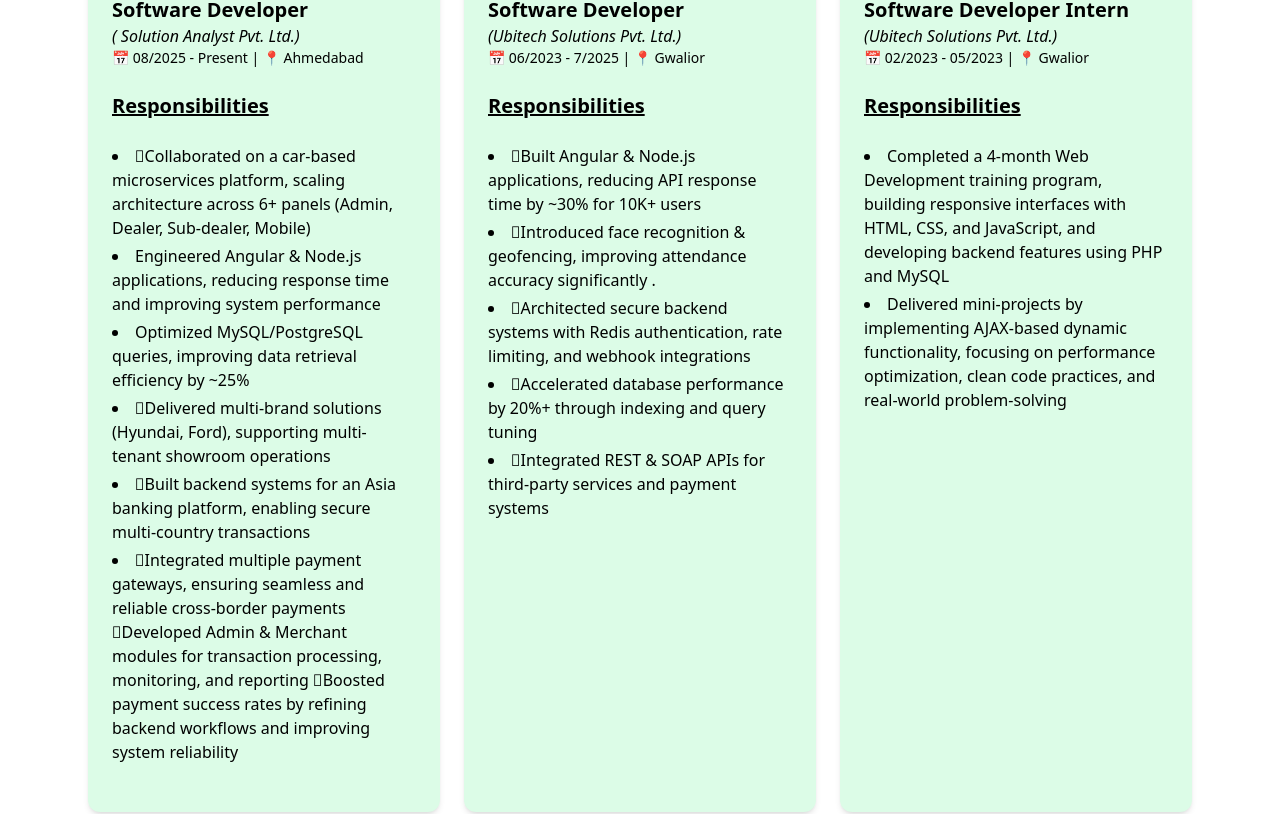
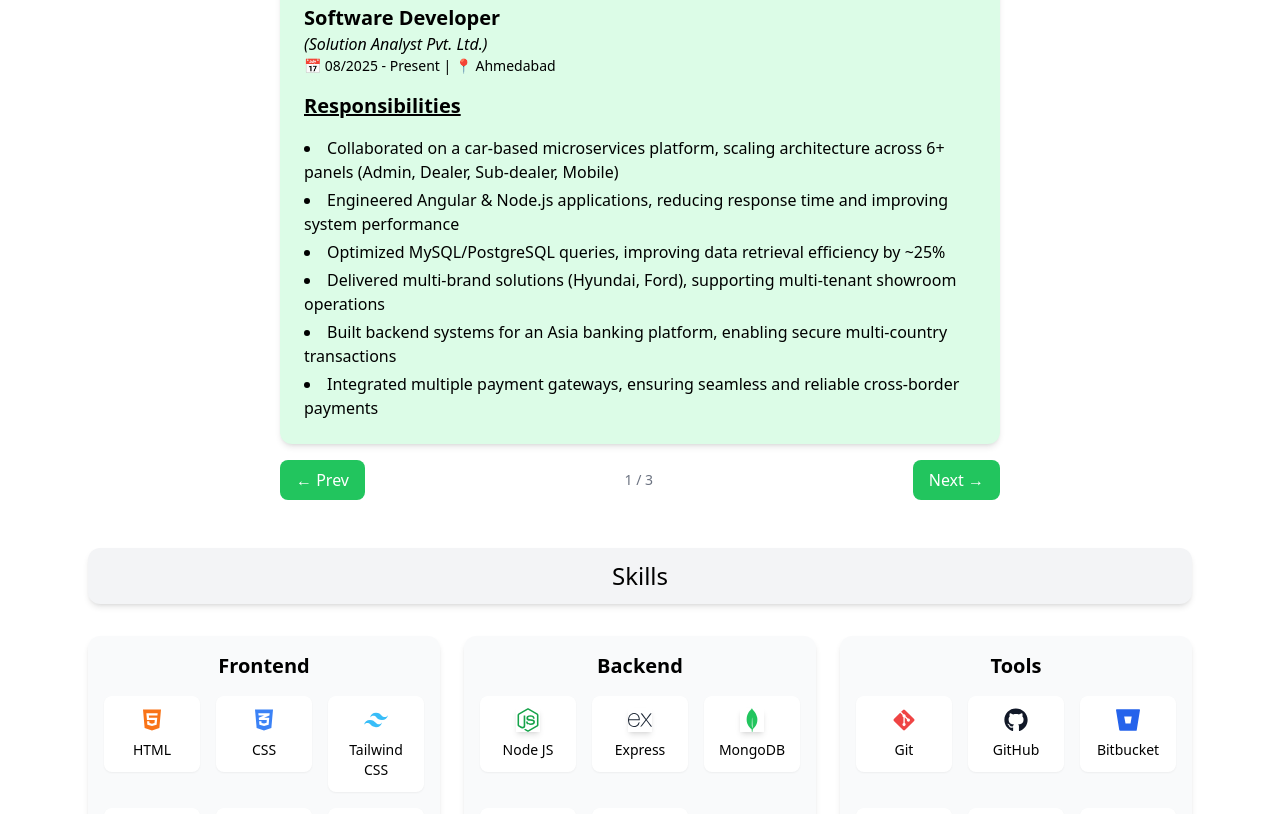
Before and after one commit to Poornimabatham/poornimaportfolio_14-2025, a React (Create React App) app: page / in a window 1280 px wide. Shown: the part 906-1720 px from the top of the page. Built offline with nearby package versions, Linux system fonts and the light colour scheme.

Commit message:
improved ui

```diff
--- a/src/App.css
+++ b/src/App.css
@@ -36,3 +36,33 @@
     transform: rotate(360deg);
   }
 }
+
+
+.flip-card {
+  perspective: 1000px;
+}
+
+.flip-card-inner {
+  position: relative;
+  width: 100%;
+  transition: transform 0.7s;
+  transform-style: preserve-3d;
+}
+
+.flip-card:hover .flip-card-inner {
+  transform: rotateY(180deg);
+}
+
+.flip-card-front,
+.flip-card-back {
+  backface-visibility: hidden;
+  -webkit-backface-visibility: hidden;
+}
+
+.flip-card-back {
+  position: absolute;
+  top: 0;
+  left: 0;
+  width: 100%;
+  transform: rotateY(180deg);
+}
--- a/src/components/Experience.js
+++ b/src/components/Experience.js
@@ -1,122 +1,94 @@
-import React from "react";
+import React, { useState } from "react";
+
+const experiences = [
+  {
+    title: "Software Developer",
+    company: "Solution Analyst Pvt. Ltd.",
+    duration: "📅 08/2025 - Present | 📍 Ahmedabad",
+    points: [
+      "Collaborated on a car-based microservices platform, scaling architecture across 6+ panels (Admin, Dealer, Sub-dealer, Mobile)",
+      "Engineered Angular & Node.js applications, reducing response time and improving system performance",
+      "Optimized MySQL/PostgreSQL queries, improving data retrieval efficiency by ~25%",
+      "Delivered multi-brand solutions (Hyundai, Ford), supporting multi-tenant showroom operations",
+      "Built backend systems for an Asia banking platform, enabling secure multi-country transactions",
+      "Integrated multiple payment gateways, ensuring seamless and reliable cross-border payments",
+    ],
+  },
+  {
+    title: "Software Developer",
+    company: "Ubitech Solutions Pvt. Ltd.",
+    duration: "📅 06/2023 - 7/2025 | 📍 Gwalior",
+    points: [
+      "Built Angular & Node.js applications, reducing API response time by ~30% for 10K+ users",
+      "Introduced face recognition & geofencing, improving attendance accuracy significantly",
+      "Architected secure backend systems with Redis authentication, rate limiting, and webhook integrations",
+      "Accelerated database performance by 20%+ through indexing and query tuning",
+      "Integrated REST & SOAP APIs for third-party services and payment systems",
+    ],
+  },
+  {
+    title: "Software Developer Intern",
+    company: "Ubitech Solutions Pvt. Ltd.",
+    duration: "📅 02/2023 - 05/2023 | 📍 Gwalior",
+    points: [
+      "Completed a 4-month Web Development training program, building responsive interfaces with HTML, CSS, and JavaScript, and developing backend features using PHP and MySQL",
+      "Delivered mini-projects by implementing AJAX-based dynamic functionality, focusing on performance optimization, clean code practices, and real-world problem-solving",
+    ],
+  },
+];
 
 const Experience = () => {
+  const [current, setCurrent] = useState(0);
+
+  const prev = () =>
+    setCurrent((prev) => (prev === 0 ? experiences.length - 1 : prev - 1));
+  const next = () =>
+    setCurrent((prev) => (prev === experiences.length - 1 ? 0 : prev + 1));
+
+  const exp = experiences[current];
+
   return (
-    <>
-      <div id="experience" className="p-6 max-w-6xl mx-auto">
-        <h1 className="flex items-center justify-center bg-gray-100 p-3 rounded-xl shadow-md hover:shadow-2xl transition-shadow duration-300 mb-8">
+    <div id="experience" className="p-6 max-w-3xl mx-auto">
+      <h1 className="flex items-center justify-center bg-gray-100 p-3 rounded-xl shadow-md hover:shadow-2xl transition-shadow duration-300 mb-8 text-2xl">
         Experience
       </h1>
 
-        <div className="grid grid-cols-1 md:grid-cols-3 gap-6">
-          {/* Left Side Box - Experience */}
-
-          <div className="bg-green-100 text-black p-6 rounded-xl shadow-md hover:shadow-2xl transition-shadow duration-300">
-            {/* Job 1 */}
-            <div className="mb-6">
-              <h3 className="text-xl font-semibold">Software Developer</h3>
-              <p className="italic">( Solution Analyst Pvt. Ltd.)</p>
-              <p className="text-sm mb-2">
-                📅 08/2025 - Present | 📍 Ahmedabad
-              </p>
-              <h3 className="text-xl my-6 underline font-semibold">
+      <div className="relative">
+        {/* Card */}
+        <div className="bg-green-100 text-black p-6 rounded-xl shadow-md min-h-64">
+          <h3 className="text-xl font-semibold">{exp.title}</h3>
+          <p className="italic">({exp.company})</p>
+          <p className="text-sm mb-2">{exp.duration}</p>
+          <h3 className="text-xl my-4 underline font-semibold">
             Responsibilities
           </h3>
           <ul className="list-disc list-inside space-y-1">
-                <li>
-                  Collaborated on a car-based microservices platform, scaling
-                  architecture across 6+ panels (Admin, Dealer, Sub-dealer,
-                  Mobile)
-                </li>
-
-                <li>
-                  Engineered Angular & Node.js applications, reducing response
-                  time and improving system performance
-                </li>
-                <li>
-                  Optimized MySQL/PostgreSQL queries, improving data retrieval
-                  efficiency by ~25%
-                </li>
-                <li>
-                  Delivered multi-brand solutions (Hyundai, Ford), supporting
-                  multi-tenant showroom operations
-                </li>
-                <li>
-                  Built backend systems for an Asia banking platform, enabling
-                  secure multi-country transactions
-                </li>
-                <li>
-                  Integrated multiple payment gateways, ensuring seamless and
-                  reliable cross-border payments Developed Admin & Merchant
-                  modules for transaction processing, monitoring, and reporting
-                  Boosted payment success rates by refining backend workflows
-                  and improving system reliability
-                </li>
+            {exp.points.map((point, i) => (
+              <li key={i}>{point}</li>
+            ))}
           </ul>
         </div>
-          </div>
-          <div className="bg-green-100 text-black p-6 rounded-xl shadow-md hover:shadow-2xl transition-shadow duration-300">
-            <div className="mb-6">
-              <h3 className="text-xl font-semibold">Software Developer</h3>
-              <p className="italic">(Ubitech Solutions Pvt. Ltd.)</p>
-              <p className="text-sm mb-2">📅 06/2023 - 7/2025 | 📍 Gwalior</p>
-              <h3 className="text-xl my-6 underline font-semibold">
-                Responsibilities
-              </h3>
-              <ul className="list-disc list-inside space-y-1">
-                <li>
-                  Built Angular & Node.js applications, reducing API response
-                  time by ~30% for 10K+ users
-                </li>
-                <li>
-                  Introduced face recognition & geofencing, improving
-                  attendance accuracy significantly .
-                </li>
-                <li>
-                  Architected secure backend systems with Redis authentication,
-                  rate limiting, and webhook integrations
-                </li>
-                <li>
-                  Accelerated database performance by 20%+ through indexing and
-                  query tuning
-                </li>
-                <li>
-                  Integrated REST & SOAP APIs for third-party services and
-                  payment systems
-                </li>
-              </ul>
-            </div>
-          </div>
 
-          {/* Right Side Box - Intern Experience */}
-          <div className="bg-green-100 text-black p-6 rounded-xl shadow-md hover:shadow-2xl transition-shadow duration-300">
-            <div>
-              <h3 className="text-xl font-semibold">
-                Software Developer Intern
-              </h3>
-              <p className="italic">(Ubitech Solutions Pvt. Ltd.)</p>
-              <p className="text-sm mb-2">📅 02/2023 - 05/2023 | 📍 Gwalior</p>
-              <h3 className="text-xl my-6 underline font-semibold">
-                Responsibilities
-              </h3>
-              <ul className="list-disc list-inside space-y-1">
-                <li>
-                  Completed a 4-month Web Development training program, building
-                  responsive interfaces with HTML, CSS, and JavaScript, and
-                  developing backend features using PHP and MySQL
-                </li>
-                <li>
-                  {" "}
-                  Delivered mini-projects by implementing AJAX-based dynamic
-                  functionality, focusing on performance optimization, clean
-                  code practices, and real-world problem-solving
-                </li>
-              </ul>
+        {/* Navigation */}
+        <div className="flex items-center justify-between mt-4">
+          <button
+            onClick={prev}
+            className="bg-green-500 text-white px-4 py-2 rounded-lg hover:bg-green-600 transition"
+          >
+            ← Prev
+          </button>
+          <span className="text-sm text-gray-500">
+            {current + 1} / {experiences.length}
+          </span>
+          <button
+            onClick={next}
+            className="bg-green-500 text-white px-4 py-2 rounded-lg hover:bg-green-600 transition"
+          >
+            Next →
+          </button>
         </div>
       </div>
     </div>
-      </div>
-    </>
   );
 };
 
--- a/src/components/HeroSection.js
+++ b/src/components/HeroSection.js
@@ -2,22 +2,39 @@
 
 const HeroSection = () => {
   return (
-    <div id="about" className="p-9 max-w-4xl  mx-auto">
-      <div className="bg-grey-300 text-black p-6 rounded-xl shadow-md hover:shadow-2xl transition-shadow duration-300">
-        <h1 className="text-2xl font-medium">I'm Poornima Batham</h1>
-        <p className="mt-2 text-sm">Software Developer</p>
-        <p className="mt-2 text-sm">Address: Gwalior, Madhya Pradesh</p>
-        <p
-          className="mt-4 mb-9
-         text-medium leading-relaxed "
-        >
-          Full Stack Developer with 3+ years of experience building scalable web
-          applications using modern frontend and backend technologies. Expertise
-          in Node.js, React, Angular, and microservices architecture, with a
-          strong focus on performance optimization, secure APIs, and seamless
-          thirdparty integrations. Proven ability to deliver high-quality
-          solutions in agile environments.
-        </p>
+    <div id="about" className="p-9 max-w-4xl mx-auto">
+      <div className="flip-card">
+        <div className="flip-card-inner">
+          {/* Front */}
+          <div className="flip-card-front bg-grey-300 text-black p-6 rounded-xl shadow-md">
+            <h1 className="text-2xl font-medium">I'm Poornima Batham</h1>
+            <p className="mt-2 text-sm">Software Developer</p>
+            <p className="mt-2 text-sm">Address: Gwalior, Madhya Pradesh</p>
+            <p className="mt-4 mb-9 text-medium leading-relaxed">
+              Full Stack Developer with 3+ years of experience building scalable
+              web applications using modern frontend and backend technologies.
+              Expertise in Node.js, React, Angular, and microservices
+              architecture, with a strong focus on performance optimization,
+              secure APIs, and seamless thirdparty integrations. Proven ability
+              to deliver high-quality solutions in agile environments.
+            </p>
+          </div>
+
+          {/* Back */}
+          <a
+            href="https://www.linkedin.com/in/poornima-batham-997860184/"
+            target="_blank"
+            rel="noopener noreferrer"
+            className="flip-card-back bg-blue-500 text-white p-6 rounded-xl shadow-md cursor-pointer"
+          >
+            <h2 className="text-2xl font-bold mt-6">Let's Connect!</h2>
+            <p className="mt-4 text-sm">📧 pbatham21@gmail.com</p>
+            <p className="mt-2 text-sm">
+              💼 https://www.linkedin.com/in/poornima-batham-997860184/
+            </p>
+            <p className="mt-2 text-sm">🐙 https://github.com/Poornimabatham</p>
+          </a>
+        </div>
       </div>
     </div>
   );
--- a/src/components/Skills.js
+++ b/src/components/Skills.js
@@ -5,6 +5,7 @@
   FaReact,
   FaNodeJs,
   FaGitAlt,
+  FaGithub,
 } from "react-icons/fa";
 import {
   SiTailwindcss,
@@ -13,6 +14,9 @@
   SiTypescript,
   SiMongodb,
   SiMysql,
+  SiPostgresql,
+  SiBitbucket,
+  SiKubernetes,
 } from "react-icons/si";
 
 import { SiPostman } from "react-icons/si";
@@ -23,13 +27,23 @@
     <h3 className="text-xl font-semibold mb-4 text-center">{title}</h3>
     <div className="grid grid-cols-3 gap-4">
       {skills.map((skill, index) => (
-        <div
-          key={index}
-          className="flex flex-col items-center justify-center gap-2 p-3 bg-white rounded-lg shadow-sm hover:shadow-md transition duration-300 ease-in-out"
-        >
+       <div key={index} className="flip-card h-24">
+  <div className="flip-card-inner h-full">
+
+    {/* Front */}
+    <div className="flip-card-front flex flex-col items-center justify-center gap-2 p-3 bg-white rounded-lg shadow-sm">
       <div className="text-2xl">{skill.icon}</div>
       <div className="text-sm font-medium text-center">{skill.name}</div>
     </div>
+
+    {/* Back */}
+    <div className="flip-card-back flex items-center justify-center p-3 bg-blue-500 text-white rounded-lg shadow-sm">
+      <div className="text-sm font-medium text-center  whitespace-nowrap">{skill.name}</div>
+    </div>
+
+  </div>
+</div>
+
       ))}
     </div>
   </div>
@@ -44,6 +58,7 @@
     { name: "JavaScript", icon: <SiJavascript className="text-yellow-400" /> },
     { name: "TypeScript", icon: <SiTypescript className="text-blue-600" /> },
     { name: "React JS", icon: <FaReact className="text-cyan-400" /> },
+
   ];
 
   const backendSkills = [
@@ -66,11 +81,16 @@
       ),
     },
     { name: "SQL", icon: <SiMysql className="text-blue-700" /> },
+    { name: "PostgreSQL", icon: <SiPostgresql className="text-blue-600" /> },
   ];
 
  const toolSkills = [
   { name: "Git", icon: <FaGitAlt className="text-red-500" /> },
+  { name: "GitHub", icon: <FaGithub className="text-gray-900" /> },
+  { name: "Bitbucket", icon: <SiBitbucket className="text-blue-600" /> },
   { name: "Postman", icon: <SiPostman className="text-orange-500" /> },
+  { name: "Kubernetes", icon: <SiKubernetes className="text-blue-500" /> },
+  { name: "Thunder Client", icon: <span className="text-purple-500 font-bold text-xs">TC</span> },
 ];
 
   return (
```
Lines whose indentation alone changed are shown as unchanged.
